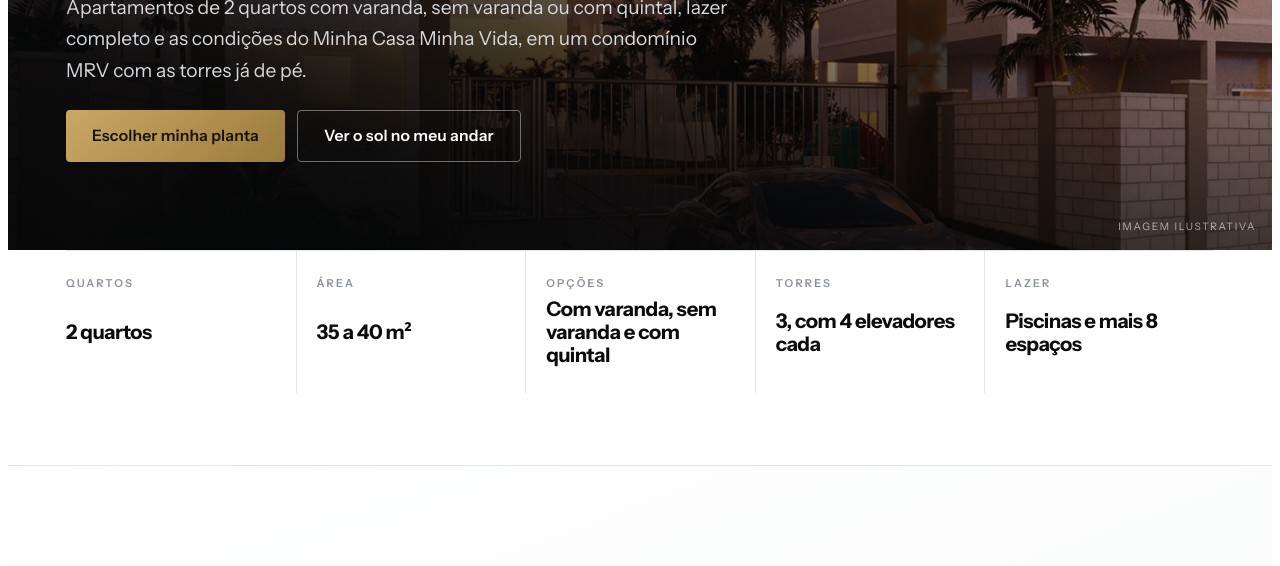
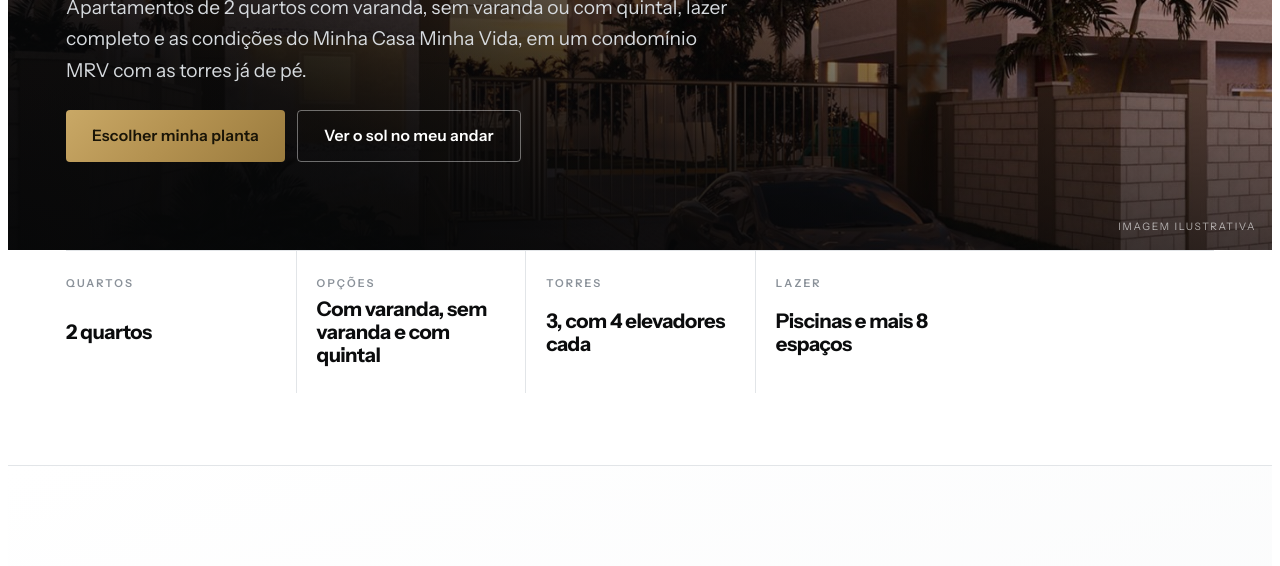
Before and after one commit to luancsmartins/Primavera-Garden, a plain HTML site: page index.html in a window 1280 px wide. Shown: the part 500-1066 px from the top of the page. Drawn offline with nearby package versions, Linux system fonts and the light colour scheme.

Commit message:
Update index.html

```diff
--- a/index.html
+++ b/index.html
@@ -450,7 +450,7 @@ footer .fine{display:grid;gap:9px;font-size:.76rem;color:#6E757C;line-height:1.5
   <div class="wrap">
     <ul class="facts">
       <li><span class="k">Quartos</span><span class="v">2 quartos</span></li>
-      <li><span class="k">Área</span><span class="v">35 a 40 m²</span></li>
+
       <li><span class="k">Opções</span><span class="v">Com varanda, sem varanda e com quintal</span></li>
       <li><span class="k">Torres</span><span class="v">3, com 4 elevadores cada</span></li>
       <li><span class="k">Lazer</span><span class="v">Piscinas e mais 8 espaços</span></li>
```
